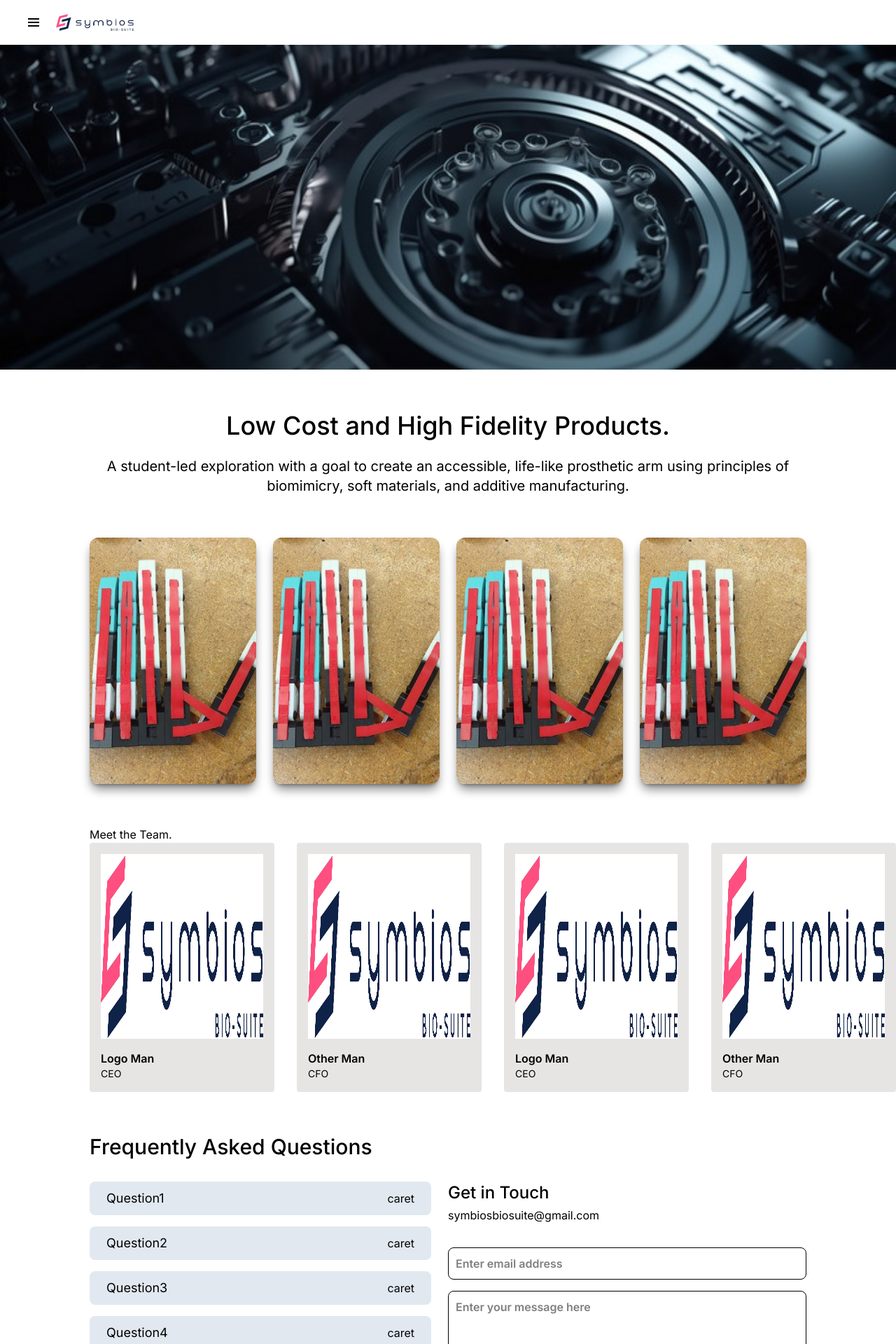
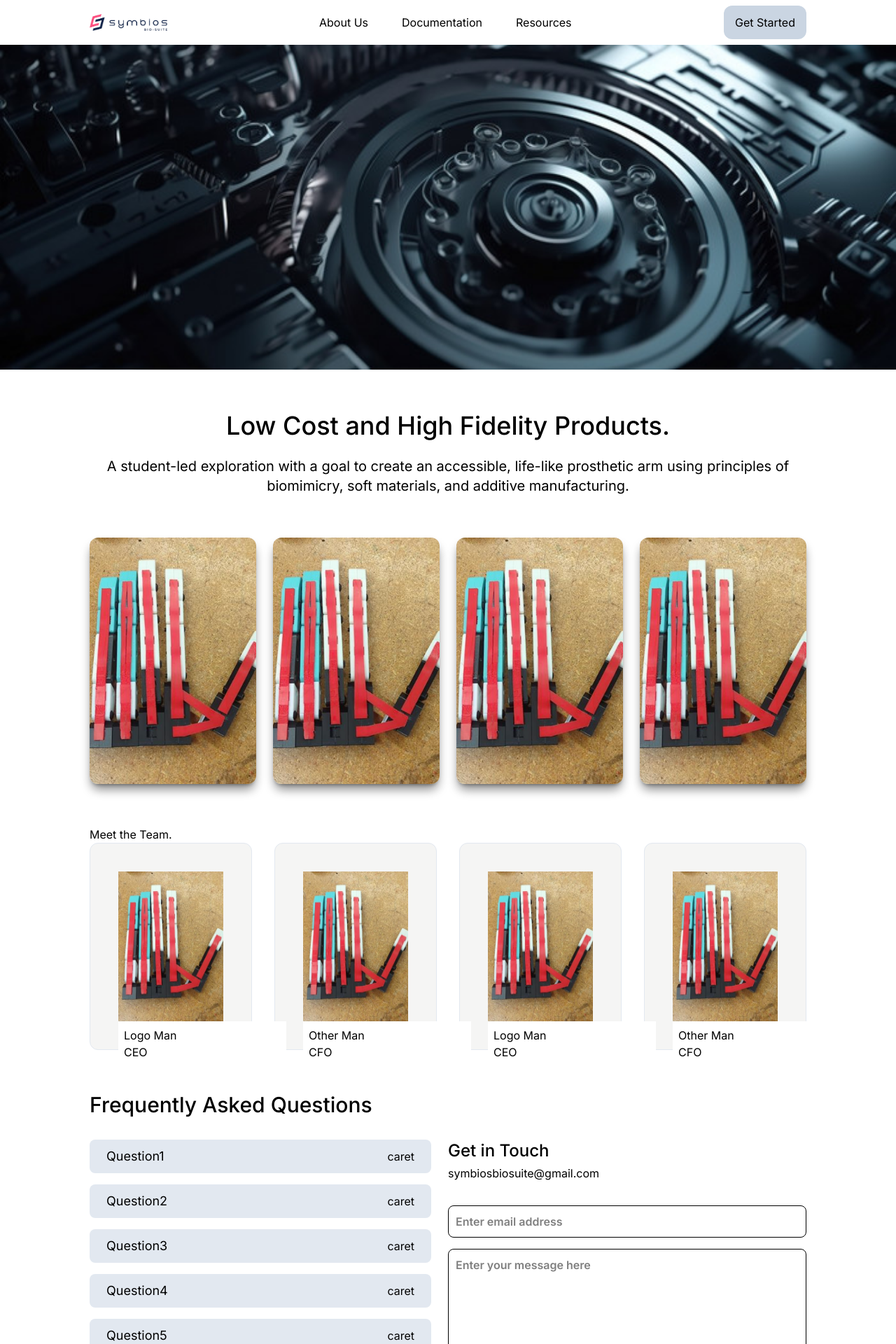
Before and after one commit to spencerhum04/symbios, a React (Vite) app: page / in a window 1280 px wide. Shown: the top 1920 px of the page at 70% size. Built offline with nearby package versions, Linux system fonts and the light colour scheme.

Commit message:
fix: navbar, in-progress team

```diff
--- a/src/components/Member.tsx
+++ b/src/components/Member.tsx
@@ -1,10 +1,12 @@
 export default function Member({ image, name, title } : { image: string, name: String, title: String }) {
     return (
-        <div className="min-w-66 bg-stone-200 p-4 rounded-sm">
-            <div className="flex flex-col">
-                <img src={image} className="w-66 h-66" />
-                <div className="font-semibold mt-4">{name}</div>
-                <div className="text-sm">{title}</div>
+        <div className="w-64 h-74 bg-stone-100 rounded-xl p-10 border border-slate-200">
+            <img src={image} className="h-full" />
+            <div className="relative">
+                <div className="absolute bg-white p-2 w-60">
+                    <div>{name}</div>
+                    <div>{title}</div>
+                </div>
             </div>
         </div>
     )
--- a/src/components/Navbar.tsx
+++ b/src/components/Navbar.tsx
@@ -4,6 +4,7 @@ import logo from "../assets/logo.png"
 export default function Navbar() {
 
     const [menu, setMenu] = useState(false);
+    const [focus, setFocus] = useState<String>("Home");
     const sideRef = useRef<HTMLDivElement>(null);
 
     // Handle click
@@ -27,22 +28,35 @@ export default function Navbar() {
 
     return (
         <>
-            <div className="flex flex-row gap-x-2 items-center px-6 py-2 h-16">
-                <button className={`w-[48px] h-[48px] rounded-lg flex flex-col justify-between px-4 py-4.5`} onClick={() => {setMenu(true)}}>
-                    <span className="w-full h-0.5 bg-black"></span>
-                    <span className="w-full h-0.5 bg-black"></span>
-                    <span className="w-full h-0.5 bg-black"></span>
-                </button>
-                <img src={logo} className="h-6" />
+            <div className="flex flex-row items-center justify-between w-full px-6 sm:px-32 py-2 h-16">
+                <div className="flex flex-row gap-x-2 items-center">
+                    <button className={`sm:hidden w-[48px] h-[48px] rounded-lg flex flex-col justify-between px-4 py-4.5`} onClick={() => {setMenu(true)}}>
+                        <span className="w-full h-0.5 bg-black"></span>
+                        <span className="w-full h-0.5 bg-black"></span>
+                        <span className="w-full h-0.5 bg-black"></span>
+                    </button>
+                    <img src={logo} className="h-6" />
+                </div>
+                <div className="hidden sm:block">
+                    <div className="flex flex-row items-center gap-4">
+                        <button className="rounded-sm hover:bg-slate-100 px-4 py-3">About Us</button>
+                        <button className="rounded-sm hover:bg-slate-100 px-4 py-3">Documentation</button>
+                        <button className="rounded-sm hover:bg-slate-100 px-4 py-3">Resources</button>
+                    </div>
+                </div>
+                <div className="hidden sm:block bg-slate-300 hover:bg-slate-400 px-4 py-3 rounded-xl">Get Started</div>
             </div>
+
             <div ref={sideRef} className={`top-0 left-0 absolute z-10 bg-slate-100 w-80 h-full duration-500 ease-out transition-transform ${menu ? "translate-x-0" : "-translate-x-full"}`}>
                 <div className="h-16 place-content-center border-b border-slate-300 px-6">
                     <img src={logo} className="h-6" />
                 </div>
                 <div className="flex flex-col py-6 pr-4">
-                    <div className="h-12 place-content-center px-6 font-medium rounded-r-full bg-slate-200">Home</div>
-                    <div className="h-12 place-content-center px-6 font-medium rounded-r-full">Documentation</div>
-                    <div className="h-12 place-content-center px-6 font-medium rounded-r-full">Resources</div>
+                    {["Home", "Documentation", "Resources"].map((item) => (
+                        <div key={item} className={`h-12 place-content-center px-6 font-medium rounded-r-full cursor-pointer transition-colors ${focus === item ? "bg-slate-200" : ""}`} onClick={() => setFocus(item)}>
+                            {item}
+                        </div>
+                    ))}
                 </div>
             </div>
         </>
--- a/src/routes/landing/sections/team.tsx
+++ b/src/routes/landing/sections/team.tsx
@@ -1,17 +1,15 @@
 import Member from "../../../components/Member";
-import logo from "../../../assets/logo.png"
+import model from "../../../assets/model.png"
 
 export default function() {
     return (
-        <div className="px-6 sm:pl-32 flex flex-col overflow-hidden">
+        <div className="px-6 sm:px-32 flex flex-col">
             <div>Meet the Team.</div>
-            <div className="flex flex-col sm:flex-row gap-8">
-                <Member image={logo} name={"Logo Man"} title={"CEO"} />
-                <Member image={logo} name={"Other Man"} title={"CFO"} />
-                <Member image={logo} name={"Logo Man"} title={"CEO"} />
-                <Member image={logo} name={"Other Man"} title={"CFO"} />
-                <Member image={logo} name={"Other Man"} title={"CFO"} />
-                <Member image={logo} name={"Other Man"} title={"CFO"} />
+            <div className="flex flex-col sm:flex-row gap-8 justify-between">
+                <Member image={model} name={"Logo Man"} title={"CEO"} />
+                <Member image={model} name={"Other Man"} title={"CFO"} />
+                <Member image={model} name={"Logo Man"} title={"CEO"} />
+                <Member image={model} name={"Other Man"} title={"CFO"} />
             </div>
         </div>
     )
```
